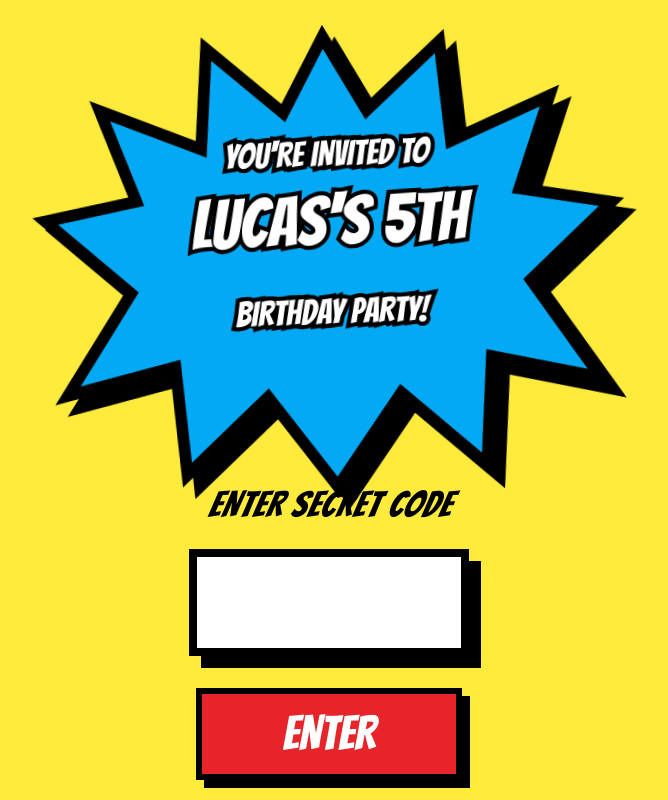
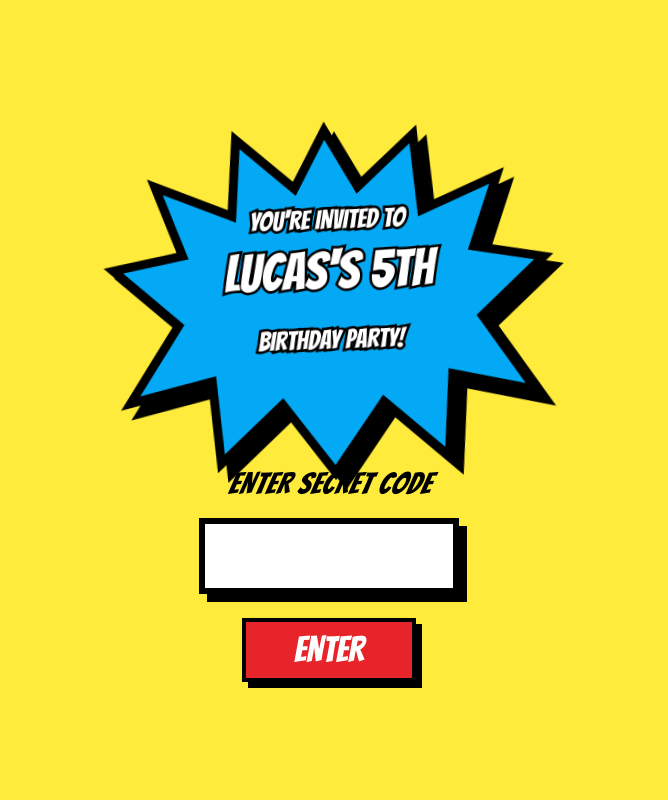
Before and after one commit to mikejm7/hello-world, a Next.js app: page / in a window 1280 px wide. Shown: the whole page, without its empty margins (311-979 px from the left). Built offline with nearby package versions, Linux system fonts and the light colour scheme.

Commit message:
Update page.tsx

```diff
--- a/app/page.tsx
+++ b/app/page.tsx
@@ -1,15 +1,40 @@
 'use client';
 import React, { useState, useRef } from 'react';
 
+// --- BACKGROUND ANIMATION COMPONENT ---
+const WebSlinger = () => (
+  <div className="fixed top-0 left-0 w-full h-full pointer-events-none z-0 overflow-hidden opacity-80">
+    <div className="absolute top-1/4 left-[-200px] w-[200px] animate-swing">
+      <svg viewBox="0 0 200 200" xmlns="http://www.w3.org/2000/svg">
+        {/* The Web Line */}
+        <line x1="180" y1="0" x2="100" y2="100" stroke="black" strokeWidth="2" />
+        {/* Spidey Silhouette */}
+        <g transform="translate(60, 80) rotate(-20)">
+           {/* Body */}
+           <path d="M40,30 Q60,10 80,30 T100,60 L90,90 L50,90 L40,60 Z" fill="#E62429" stroke="black" strokeWidth="2"/>
+           {/* Head */}
+           <circle cx="70" cy="20" r="15" fill="#E62429" stroke="black" strokeWidth="2" />
+           {/* Eyes */}
+           <path d="M63,18 Q70,10 77,18" fill="white" stroke="black" strokeWidth="2" />
+           {/* Legs */}
+           <path d="M50,90 L30,120 M90,90 L110,110" stroke="#03A9F4" strokeWidth="8" strokeLinecap="round" />
+           {/* Arms holding web */}
+           <path d="M40,40 L20,10 M100,40 L120,20" stroke="#03A9F4" strokeWidth="6" strokeLinecap="round" />
+        </g>
+      </svg>
+    </div>
+  </div>
+);
+
+// --- HEADER COMPONENT ---
 const ComicHeader = () => (
-  <div className="w-full max-w-[500px] mb-12 transform -rotate-2">
-    {/* The drop-shadow-solid filter creates that 3D comic block effect */}
+  <div className="w-full max-w-[380px] mb-8 transform -rotate-2 relative z-10">
     <svg
       viewBox="0 0 600 500"
       xmlns="http://www.w3.org/2000/svg"
-      className="overflow-visible filter drop-shadow-[12px_12px_0px_rgba(0,0,0,1)]"
+      className="overflow-visible filter drop-shadow-[10px_10px_0px_rgba(0,0,0,1)]"
     >
-      {/* THE BURST: One single path, thick border, Spidey Blue */}
+      {/* THE BURST: Scaled down slightly visually by reducing stroke width relative to container */}
       <path
         d="M300,20 L350,110 L440,30 L450,150 L570,100 L530,210 L640,230 L540,320 L620,440 L490,410 L480,540 L380,450 L300,560 L220,450 L120,540 L110,410 L-20,440 L60,320 L-40,230 L70,210 L30,100 L150,150 L160,30 L250,110 Z"
         fill="#03A9F4"
@@ -18,10 +43,10 @@ const ComicHeader = () => (
         strokeLinejoin="miter"
       />
 
-      {/* THE TEXT: Locked inside SVG, centered, white with black outlines */}
-      <text x="50%" y="35%" textAnchor="middle" fontSize="42" fill="white" stroke="black" strokeWidth="10" paintOrder="stroke" fontFamily="Bangers">YOU'RE INVITED TO</text>
-      <text x="50%" y="54%" textAnchor="middle" fontSize="82" fill="white" stroke="black" strokeWidth="10" paintOrder="stroke" fontFamily="Bangers">LUCAS'S 5TH</text>
-      <text x="50%" y="73%" textAnchor="middle" fontSize="42" fill="white" stroke="black" strokeWidth="10" paintOrder="stroke" fontFamily="Bangers">BIRTHDAY PARTY!</text>
+      {/* TEXT */}
+      <text x="50%" y="35%" textAnchor="middle" fontSize="42" fill="white" stroke="black" strokeWidth="8" paintOrder="stroke" fontFamily="Bangers">YOU'RE INVITED TO</text>
+      <text x="50%" y="54%" textAnchor="middle" fontSize="82" fill="white" stroke="black" strokeWidth="8" paintOrder="stroke" fontFamily="Bangers">LUCAS'S 5TH</text>
+      <text x="50%" y="73%" textAnchor="middle" fontSize="42" fill="white" stroke="black" strokeWidth="8" paintOrder="stroke" fontFamily="Bangers">BIRTHDAY PARTY!</text>
     </svg>
   </div>
 );
@@ -42,43 +67,49 @@ export default function SpideyInvite() {
   };
 
   return (
-    <main className="w-full min-h-screen bg-[#FFEB3B] flex flex-col items-center justify-center px-6 font-comic">
+    <main className="w-full min-h-screen bg-[#FFEB3B] flex flex-col items-center justify-center px-4 font-comic relative overflow-hidden">
       <audio ref={audioRef} src="https://www.myinstants.com/media/sounds/thwip.mp3" />
 
-      {/* 1. Header Section */}
+      {/* Background Animation */}
+      <WebSlinger />
+
+      {/* Main Content Content Wrapper */}
+      <div className="relative z-10 flex flex-col items-center w-full max-w-[400px]">
+
         <ComicHeader />
 
-      {/* 2. Interaction Section */}
         {!isUnlocked ? (
           <div className="w-full flex flex-col items-center animate-in fade-in slide-in-from-bottom-4">
-          <h2 className="text-4xl text-black text-center uppercase mb-6 italic tracking-wide">Enter Secret Code</h2>
+            <h2 className="text-3xl text-black text-center uppercase mb-4 italic tracking-wide">Enter Secret Code</h2>
 
-          <form onSubmit={handleVerify} className="w-full flex flex-col items-center gap-8">
+            <form onSubmit={handleVerify} className="w-full flex flex-col items-center gap-6">
+              {/* Reduced input size */}
               <input
                 type="text"
                 value={code}
                 onChange={(e) => setCode(e.target.value)}
-              className="w-full max-w-[280px] p-5 border-[8px] border-black text-center text-5xl font-bold bg-white shadow-[12px_12px_0px_black] uppercase focus:outline-none"
+                className="w-[260px] p-3 border-[6px] border-black text-center text-4xl font-bold bg-white shadow-[8px_8px_0px_black] uppercase focus:outline-none"
                 autoFocus
               />
+              {/* Reduced button size */}
               <button
                 type="submit"
-              className="bg-[#E62429] text-white text-5xl py-4 px-20 border-[6px] border-black shadow-[8px_8px_0px_black] active:translate-y-1 active:shadow-none transition-all uppercase"
+                className="bg-[#E62429] text-white text-4xl py-2 px-12 border-[4px] border-black shadow-[6px_6px_0px_black] active:translate-y-1 active:shadow-none transition-all uppercase"
               >
                 ENTER
               </button>
             </form>
           </div>
         ) : (
-        /* 3. Revealed Section */
-        <div className="w-full flex flex-col items-center space-y-8 animate-in zoom-in duration-500">
-          <div className="w-full bg-[#03A9F4] border-[10px] border-black p-8 text-white shadow-[15px_15px_0px_black] transform rotate-1 text-center">
-             <h3 className="text-5xl uppercase mb-4">Mission Intel Unlocked!</h3>
-             <p className="text-3xl uppercase">Friday, March 27 @ 2:00 PM</p>
-             <p className="text-3xl uppercase">Spidey Secret HQ</p>
+          <div className="w-full flex flex-col items-center space-y-6 animate-in zoom-in duration-500">
+            <div className="w-full bg-[#03A9F4] border-[8px] border-black p-6 text-white shadow-[10px_10px_0px_black] transform rotate-1 text-center">
+               <h3 className="text-4xl uppercase mb-3">Mission Intel Unlocked!</h3>
+               <p className="text-2xl uppercase">Friday, March 27 @ 2:00 PM</p>
+               <p className="text-2xl uppercase">Spidey Secret HQ</p>
             </div>
           </div>
         )}
+      </div>
     </main>
   );
 }
```
Lines whose indentation alone changed are shown as unchanged.
